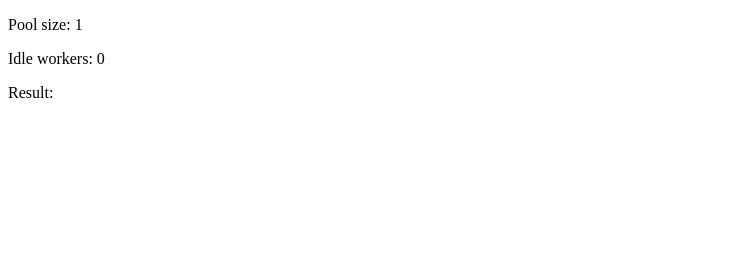
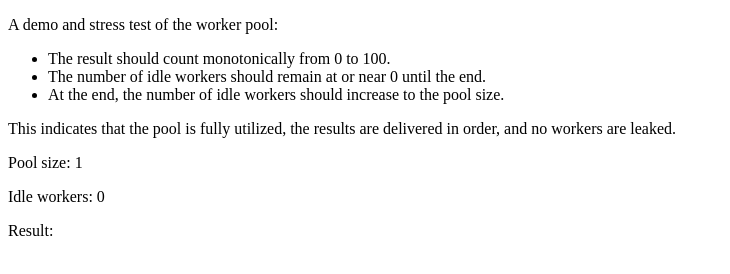
Before and after one commit to mwilliams-sfo/rxjs-worker-pool, a website built with webpack: page src/index.html in a window 1280 px wide. Shown: the whole page, without its empty margins (0-730 px from the left). Built offline with nearby package versions, Linux system fonts and the light colour scheme; files whose address does not match are found by name.

Commit message:
Add explanation of demo page

```diff
--- a/src/index.html
+++ b/src/index.html
@@ -4,6 +4,16 @@
 	<title>Worker pool demo</title>
 </head>
 <body>
+	<p>
+		A demo and stress test of the worker pool:
+		<ul>
+			<li>The result should count monotonically from 0 to 100.</li>
+			<li>The number of idle workers should remain at or near 0 until the end.</li>
+			<li>At the end, the number of idle workers should increase to the pool size.</li>
+		</ul>
+		This indicates that the pool is fully utilized, the results are delivered in
+		order, and no workers are leaked.
+	</p>
 	<p>Pool size: <output id="poolSize"></output></p>
 	<p>Idle workers: <output id="idleCount"></output></p>
 	<p>Result: <output id="result"></output></p>
```
